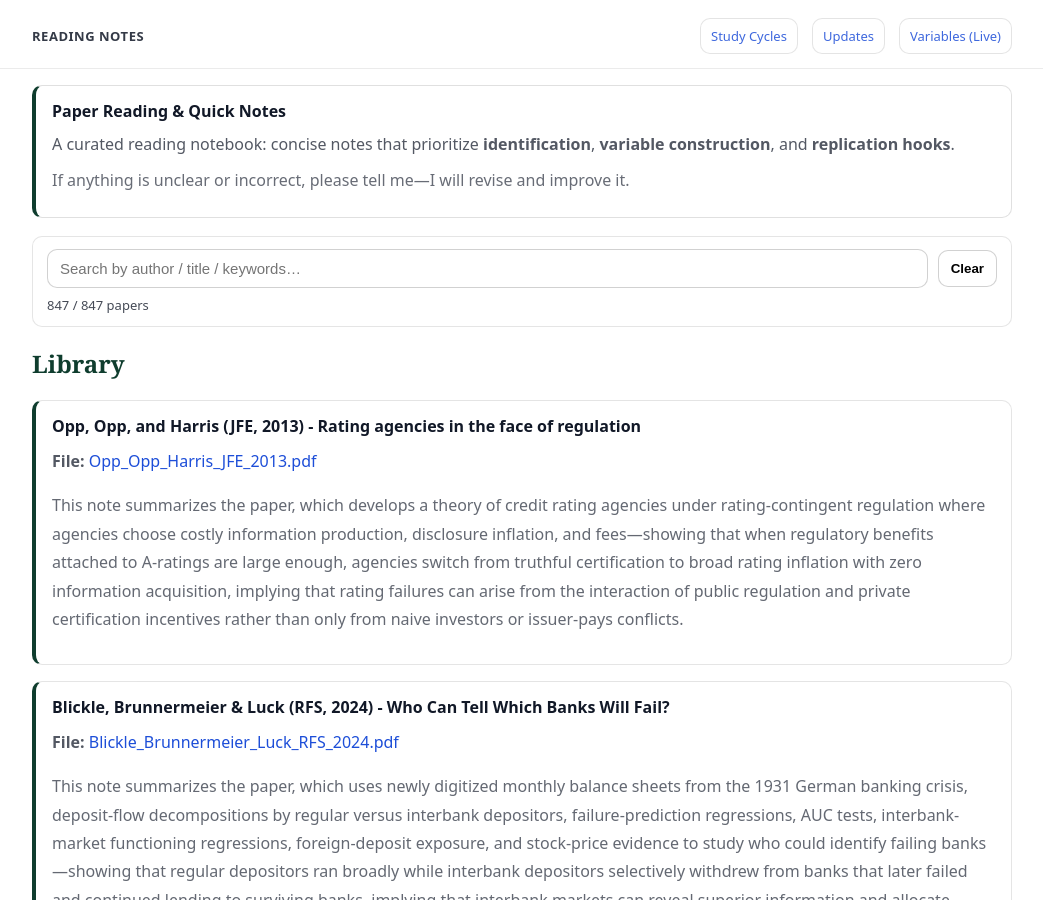
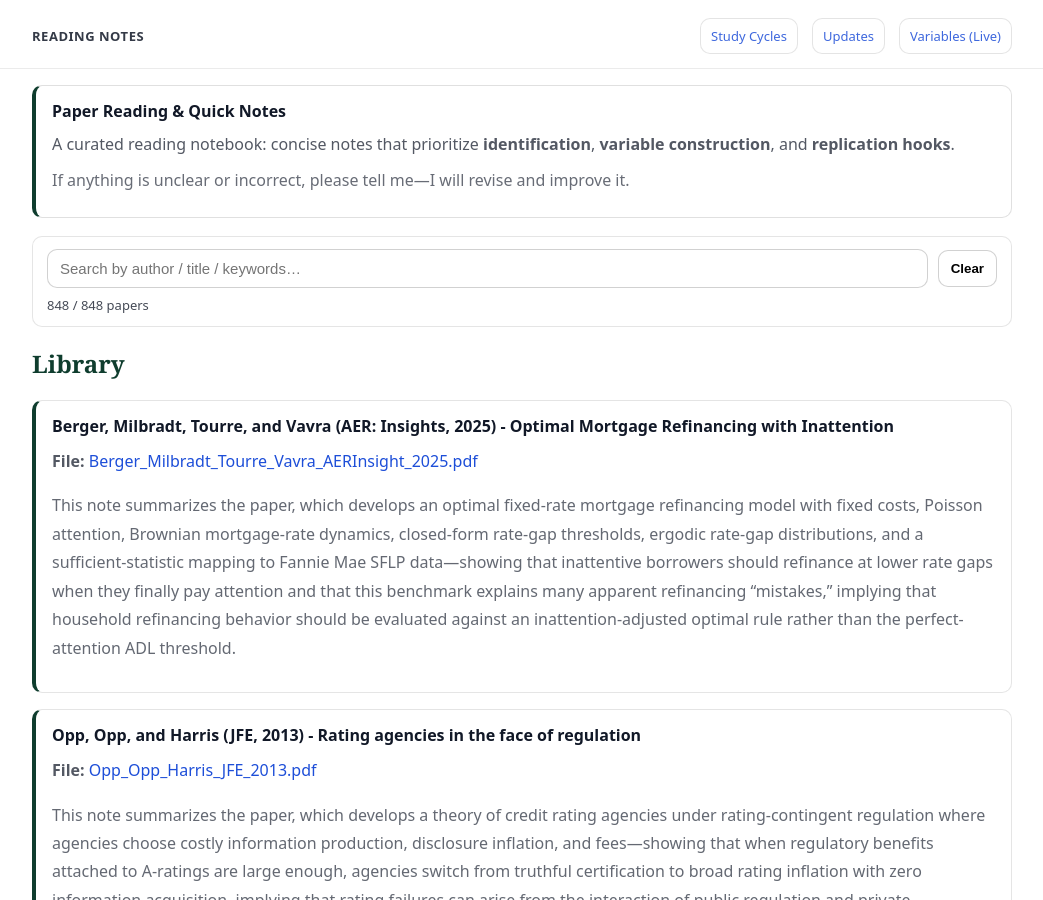
Before and after one commit to yaxinzn/study-archive, a Jekyll site: the page built from reading/index.md, in a window 1280 px wide and 900 px high. Shown: the whole window, without its empty margins (118-1161 px from the left). Built offline with Jekyll 4.4.1, drawn with Linux system fonts in a browser that asks for light colours.

Commit message:
Reading: add/update Berger_Milbradt_Tourre_Vavra_AERInsight_2025.pdf

```diff
--- a/_data/reading.yml
+++ b/_data/reading.yml
@@ -1,3 +1,7 @@
+- title: "Berger, Milbradt, Tourre, and Vavra (AER: Insights, 2025) - Optimal Mortgage Refinancing with Inattention"
+  file: "Berger_Milbradt_Tourre_Vavra_AERInsight_2025.pdf"
+  desc: "This note summarizes the paper, which develops an optimal fixed-rate mortgage refinancing model with fixed costs, Poisson attention, Brownian mortgage-rate dynamics, closed-form rate-gap thresholds, ergodic rate-gap distributions, and a sufficient-statistic mapping to Fannie Mae SFLP data—showing that inattentive borrowers should refinance at lower rate gaps when they finally pay attention and that this benchmark explains many apparent refinancing “mistakes,” implying that household refinancing behavior should be evaluated against an inattention-adjusted optimal rule rather than the perfect-attention ADL threshold."
+
 - title: "Opp, Opp, and Harris (JFE, 2013) - Rating agencies in the face of regulation"
   file: "Opp_Opp_Harris_JFE_2013.pdf"
   desc: "This note summarizes the paper, which develops a theory of credit rating agencies under rating-contingent regulation where agencies choose costly information production, disclosure inflation, and fees—showing that when regulatory benefits attached to A-ratings are large enough, agencies switch from truthful certification to broad rating inflation with zero information acquisition, implying that rating failures can arise from the interaction of public regulation and private certification incentives rather than only from naive investors or issuer-pays conflicts."
```
Also changed, not shown: 1 other file.
